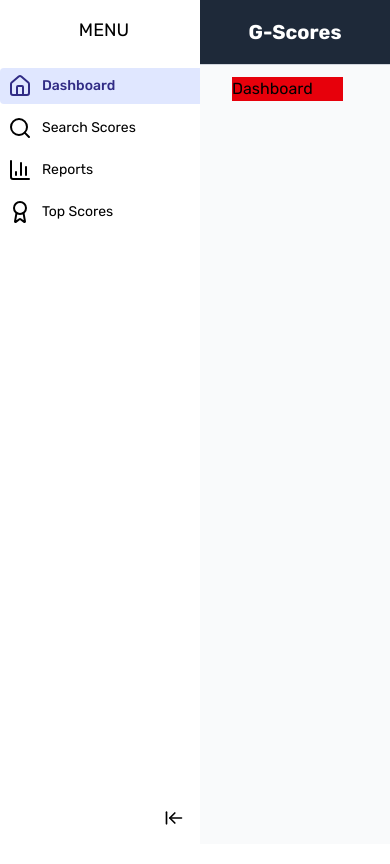
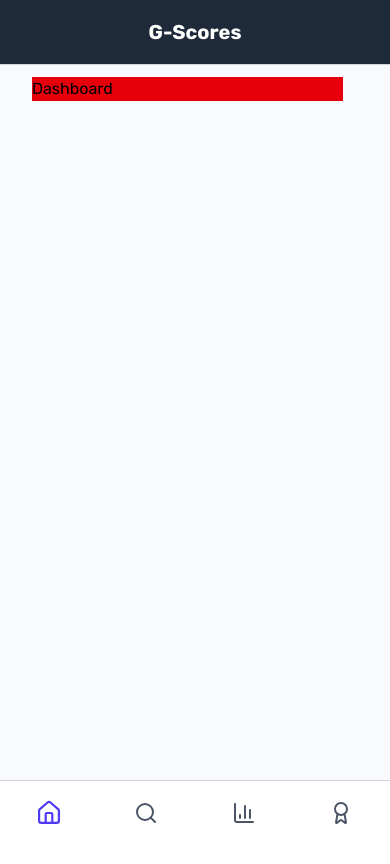
Before and after one commit to HVQuoc/gscores, a React (Vite) app: page / in a window 390 px wide. Shown: the top 864 px of the page. Built offline with nearby package versions, Linux system fonts and the light colour scheme.

Commit message:
feat: add mobile navigation

```diff
--- a/src/components/layout/DashboardLayout.tsx
+++ b/src/components/layout/DashboardLayout.tsx
@@ -3,17 +3,24 @@ import { useState } from "react";
 import clsx from "clsx";
 import Header from "./Header";
 import Sidebar from "./Sidebar";
+import MobileNavigation from "./MobileNavigation";
 
 const Dashboard = () => {
   const [sidebarCollapsed, setSidebarCollapsed] = useState(false);
   return (
-    <main className={clsx(
-        "font-rubik grid min-h-dvh",
-        sidebarCollapsed
-          ? "grid-cols-[50px_auto]"
-          : "grid-cols-[200px_auto]"
-      )}>
-      <div className="border-r border-gray-300">
+    <main
+      className={clsx(
+        "font-rubik min-h-dvh",
+        "grid md:grid-cols-[var(--sidebar-width)_auto]",
+        sidebarCollapsed && "md:grid-cols-[56px_auto]"
+      )}
+      style={
+        {
+          "--sidebar-width": "200px",
+        } as React.CSSProperties
+      }
+    >
+      <div className="border-r border-gray-300 hidden md:block">
         <Sidebar
           collapsed={sidebarCollapsed}
           setCollapsed={setSidebarCollapsed}
@@ -26,14 +33,15 @@ const Dashboard = () => {
         <div
           className="overflow-y-auto px-8 py-3"
           style={{
-            scrollbarGutter: 'stable',
+            scrollbarGutter: "stable",
           }}
         >
           <Outlet />
         </div>
       </div>
+      <MobileNavigation />
     </main>
-  )
-}
+  );
+};
 
-export default Dashboard
+export default Dashboard;
--- /dev/null
+++ b/src/components/layout/MobileNavigation.tsx
@@ -0,0 +1,26 @@
+import { NavLink } from "react-router"
+import { NAV_ITEMS } from "./Sidebar"
+
+const MobileNavigation = () => {
+  return (
+    <div className="md:hidden fixed bottom-0 left-0 right-0 bg-white border-t border-gray-300 flex justify-around items-center h-16">
+      {NAV_ITEMS.map((item) => (
+        <NavLink
+          to={item.to}
+          key={item.to}
+          className={({ isActive }) =>
+            [
+              "flex flex-col items-center",
+              "hover:text-gray-900",
+              isActive ? "text-indigo-600 scale-110" : "text-gray-600"
+            ].join(" ")
+          }
+        >
+          {item.icon}
+        </NavLink>
+      ))}
+    </div>
+  )
+}
+
+export default MobileNavigation
```
